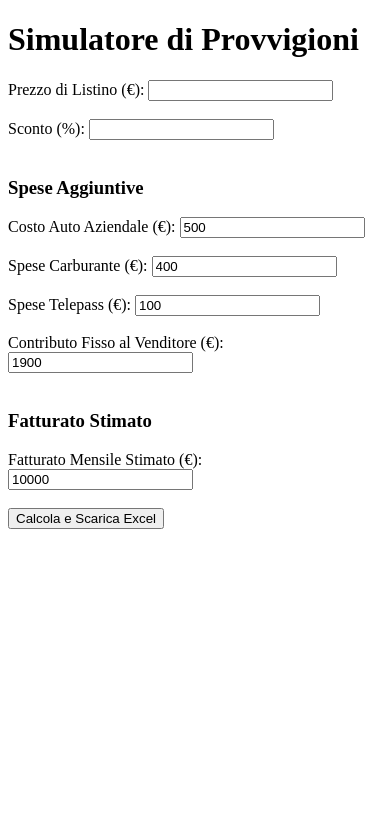
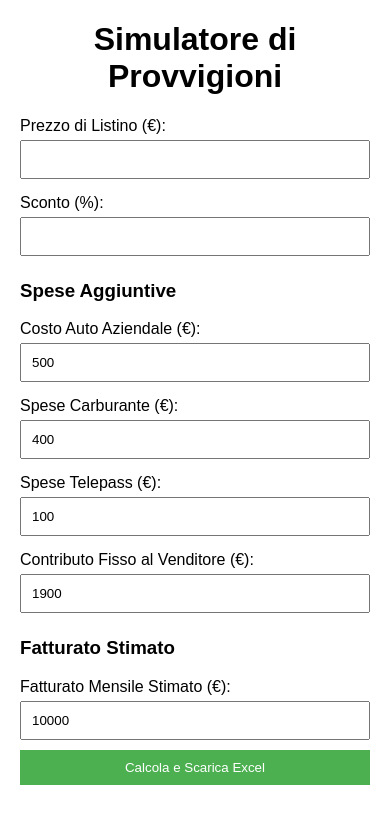
Before and after one commit to pezzaliapp/simulatore_provvigioni_flask, a Flask app: page / in a window 390 px wide. Shown: the top 824 px of the page. Run offline with Flask 3, Linux system fonts and the light colour scheme.

Commit message:
Ottimizzato index.html per mobile con meta viewport e stile responsive

```diff
--- a/templates/index.html
+++ b/templates/index.html
@@ -2,33 +2,73 @@
 <html lang="it">
 <head>
     <meta charset="UTF-8">
+    <meta name="viewport" content="width=device-width, initial-scale=1.0">
     <title>Simulatore di Provvigioni</title>
+    <style>
+        body {
+            font-family: Arial, sans-serif;
+            margin: 20px;
+            padding: 0;
+        }
+
+        h1 {
+            text-align: center;
+        }
+
+        form {
+            max-width: 500px;
+            margin: auto;
+        }
+
+        label {
+            display: block;
+            margin-top: 10px;
+        }
+
+        input, button {
+            width: 100%;
+            padding: 10px;
+            margin: 5px 0;
+            box-sizing: border-box;
+        }
+
+        button {
+            background-color: #4CAF50;
+            color: white;
+            border: none;
+            cursor: pointer;
+        }
+
+        button:hover {
+            background-color: #45a049;
+        }
+    </style>
 </head>
 <body>
     <h1>Simulatore di Provvigioni</h1>
     <form action="/calcola" method="post">
         <label for="prezzo_listino">Prezzo di Listino (€):</label>
-        <input type="number" step="0.01" id="prezzo_listino" name="prezzo_listino" required><br><br>
+        <input type="number" step="0.01" id="prezzo_listino" name="prezzo_listino" required>
 
         <label for="sconto">Sconto (%):</label>
-        <input type="number" step="0.01" id="sconto" name="sconto" required><br><br>
+        <input type="number" step="0.01" id="sconto" name="sconto" required>
 
         <h3>Spese Aggiuntive</h3>
         <label for="costo_auto">Costo Auto Aziendale (€):</label>
-        <input type="number" step="0.01" id="costo_auto" name="costo_auto" value="500"><br><br>
+        <input type="number" step="0.01" id="costo_auto" name="costo_auto" value="500">
 
         <label for="costo_carburante">Spese Carburante (€):</label>
-        <input type="number" step="0.01" id="costo_carburante" name="costo_carburante" value="400"><br><br>
+        <input type="number" step="0.01" id="costo_carburante" name="costo_carburante" value="400">
 
         <label for="costo_telepass">Spese Telepass (€):</label>
-        <input type="number" step="0.01" id="costo_telepass" name="costo_telepass" value="100"><br><br>
+        <input type="number" step="0.01" id="costo_telepass" name="costo_telepass" value="100">
 
         <label for="contributo_fisso">Contributo Fisso al Venditore (€):</label>
-        <input type="number" step="0.01" id="contributo_fisso" name="contributo_fisso" value="1900"><br><br>
+        <input type="number" step="0.01" id="contributo_fisso" name="contributo_fisso" value="1900">
 
         <h3>Fatturato Stimato</h3>
         <label for="fatturato_stimato">Fatturato Mensile Stimato (€):</label>
-        <input type="number" step="0.01" id="fatturato_stimato" name="fatturato_stimato" value="10000"><br><br>
+        <input type="number" step="0.01" id="fatturato_stimato" name="fatturato_stimato" value="10000">
 
         <button type="submit">Calcola e Scarica Excel</button>
     </form>
```
